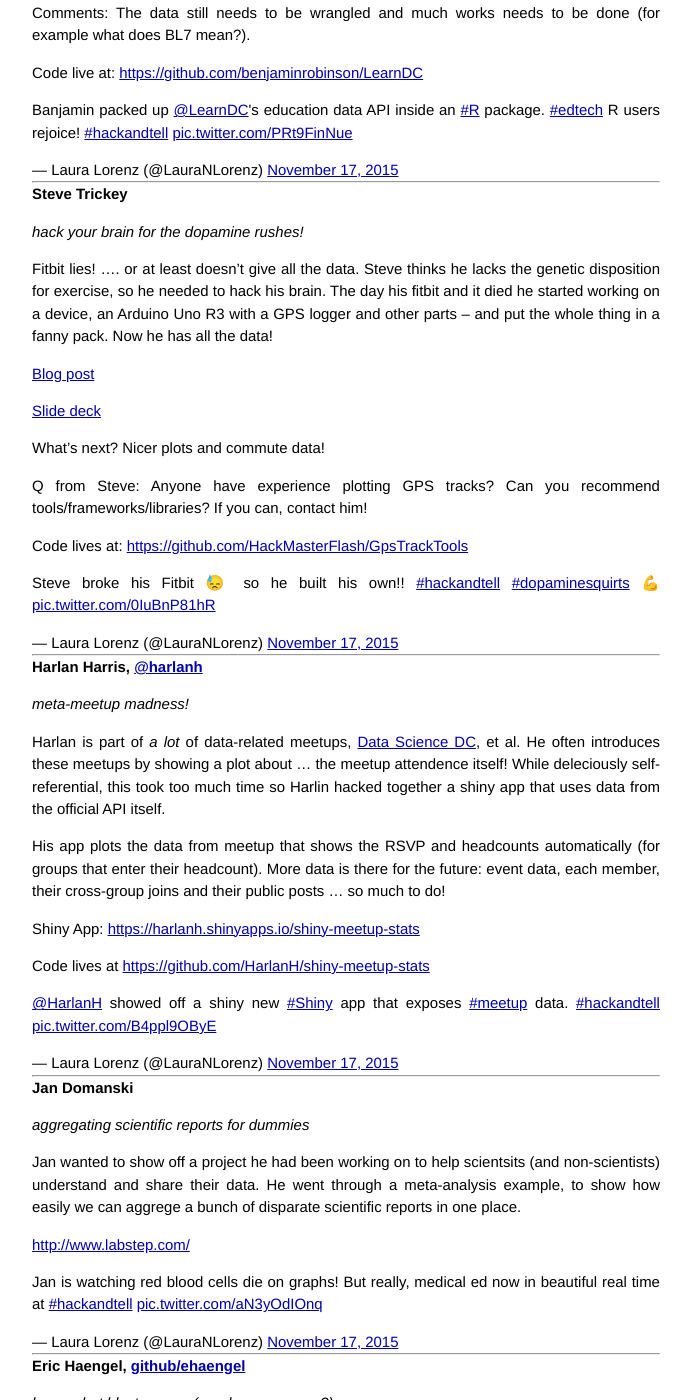
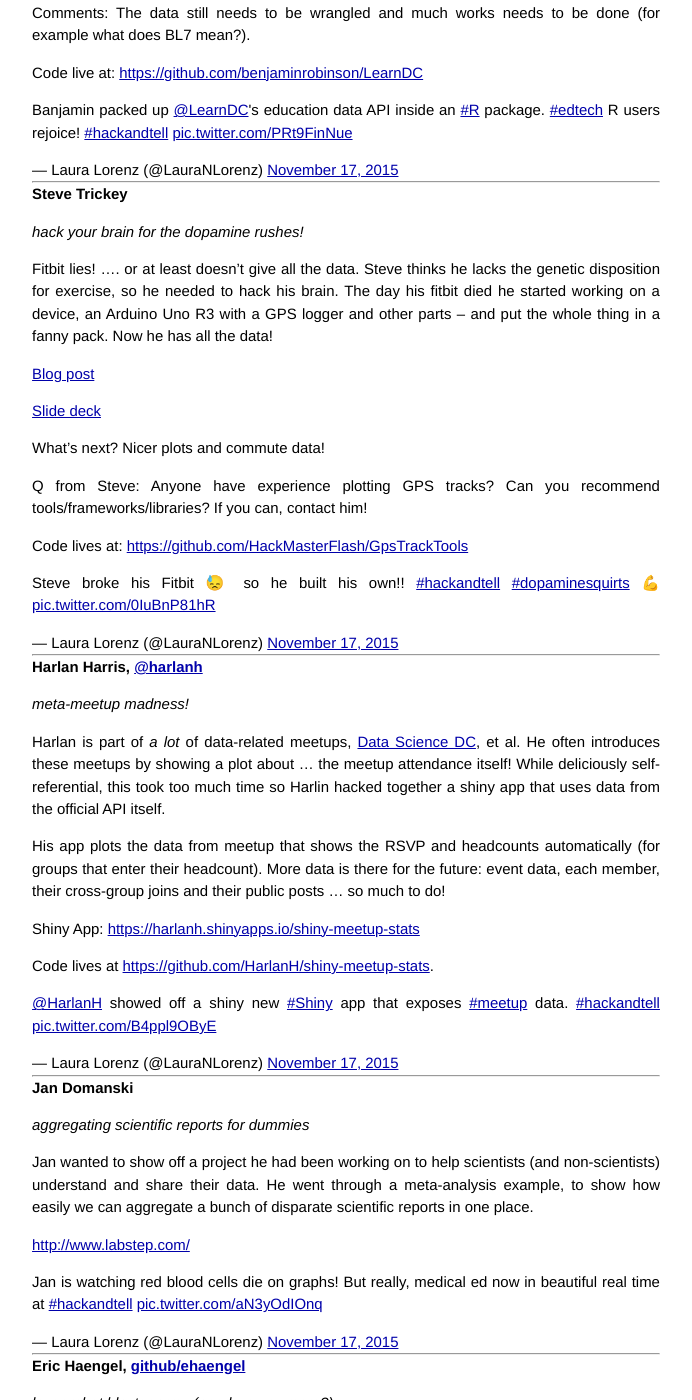
Before and after one commit to dchackandtell/dchackandtell.github.io, a Jekyll site: the page built from _posts/2015/2015-11-18-round-26.md, in a window 1280 px wide and 1400 px high, scrolled down 545 px. Shown: the whole window, without its empty margins (294-986 px from the left). Built offline with Jekyll 4.4.1, drawn with Linux system fonts in a browser that asks for light colours; comment, search, counter and statistics services are not loaded; some of the changed text lies outside the part shown.

Commit message:
Final draft

```diff
--- a/_posts/2015/2015-11-18-round-26.md
+++ b/_posts/2015/2015-11-18-round-26.md
@@ -11,8 +11,8 @@
 # Benjamin Robinson, [github/benjaminrobinson](https://github.com/benjaminrobinson)
 _building beautiful report cards for schools_
 
-Benjamin is part of a team that develops report cards for schools around DC. Man are they pretty, [http://learndc.org/](http://learndc.org/).
-Benjamin however, wanted the data to be more acceiable and develop more applications, so he wrote an R package that connects to their API.
+Benjamin is part of a team that develops report cards for schools around DC [http://learndc.org/](http://learndc.org/). They are pretty!
+Benjamin however, wanted the data to be more accessible so others could develop more applications, so he wrote an R package that connects to their API.
 
 Comments: The data still needs to be wrangled and much works needs to be done (for example what does BL7 mean?).
 
@@ -28,7 +28,7 @@
 
 Fitbit lies! .... or at least doesn't give all the data.
 Steve thinks he lacks the genetic disposition for exercise, so he needed to hack his brain.
-The day his fitbit and it died he started working on a device, an Arduino Uno R3 with a GPS logger and other parts -- and put the whole thing in a fanny pack.
+The day his fitbit died he started working on a device, an Arduino Uno R3 with a GPS logger and other parts -- and put the whole thing in a fanny pack.
  Now he has all the data!
 
 [Blog post](http://onceknewatechnohacker.blogspot.com/)
@@ -50,14 +50,14 @@
 _meta-meetup madness!_
 
 Harlan is part of _a lot_ of data-related meetups, [Data Science DC](http://www.meetup.com/Data-Science-DC/), et al.
-He often introduces these meetups by showing a plot about ... the meetup attendence itself!
-While deleciously self-referential, this took too much time so Harlin hacked together a shiny app that uses data from the official API itself.
+He often introduces these meetups by showing a plot about ... the meetup attendance itself!
+While deliciously self-referential, this took too much time so Harlin hacked together a shiny app that uses data from the official API itself.
 
 His app plots the data from meetup that shows the RSVP and headcounts automatically (for groups that enter their headcount). More data is there for the future: event data, each member, their cross-group joins and their public posts ... so much to do!
 
 Shiny App: [https://harlanh.shinyapps.io/shiny-meetup-stats](https://harlanh.shinyapps.io/shiny-meetup-stats)
 
-Code lives at [https://github.com/HarlanH/shiny-meetup-stats](https://github.com/HarlanH/shiny-meetup-stats)
+Code lives at [https://github.com/HarlanH/shiny-meetup-stats](https://github.com/HarlanH/shiny-meetup-stats).
 
 <blockquote class="twitter-tweet" lang="en"><p lang="en" dir="ltr"><a href="https://twitter.com/HarlanH">@HarlanH</a> showed off a shiny new <a href="https://twitter.com/hashtag/Shiny?src=hash">#Shiny</a> app that exposes <a href="https://twitter.com/hashtag/meetup?src=hash">#meetup</a> data. <a href="https://twitter.com/hashtag/hackandtell?src=hash">#hackandtell</a> <a href="https://t.co/B4ppl9OByE">pic.twitter.com/B4ppl9OByE</a></p>&mdash; Laura Lorenz (@LauraNLorenz) <a href="https://twitter.com/LauraNLorenz/status/666412631599771648">November 17, 2015</a></blockquote>
 <script async src="//platform.twitter.com/widgets.js" charset="utf-8"></script>
@@ -67,8 +67,8 @@
 # Jan Domanski
 _aggregating scientific reports for dummies_
 
-Jan wanted to show off a project he had been working on to help scientsits (and non-scientists) understand and share their data.
-He went through a meta-analysis example, to show how easily we can aggrege a bunch of disparate scientific reports in one place.
+Jan wanted to show off a project he had been working on to help scientists (and non-scientists) understand and share their data.
+He went through a meta-analysis example, to show how easily we can aggregate a bunch of disparate scientific reports in one place.
 
 [http://www.labstep.com/](http://www.labstep.com/)
 
@@ -118,7 +118,7 @@
 rektide built a bike with over 30 lbs of speakers attached including both the amp and the batteries.
 
 Jokes asides, this man has 100 volts between his legs.
-He, "used velcro so he didn't die", which seeing that he was still giving a presentation must have worked pretty well.
+He, "used Velcro so he didn't die", which seeing that he was still giving a presentation must have worked pretty well.
 Parts and pieces were pretty simple -- with the original version taking an hour to setup and the new improved version on 15 minutes.
 
 He also played some awesome tunes w/the bike for us.
@@ -157,7 +157,7 @@
 
 He then generated fake article titles: scientists couldn't figure out which were real!
 
-Code lives [here](https://github.com/thoppe/RNN_science_titles)
+Code lives [here](https://github.com/thoppe/RNN_science_titles).
 
 [The Unreasonable Effectiveness of Recurrent Neural Networks](http://karpathy.github.io/2015/05/21/rnn-effectiveness/)
 
@@ -171,12 +171,12 @@
 # Merav Yuravlivker, [@merav_yurav](https://twitter.com/merav_yurav)
 _mapping sucide bombings with an interactive graph_
 
-In Merav's first hack and tell she took a static visualization from WaPo of suicide attacks in Paris and built an interactive visualization using R and Shiny.
-The data comes alives with both bar charts and a choropleth, including all suicide attacks since 1985.
+In Merav's first H&&T she took a static visualization from WaPo of suicide attacks in Paris and built an interactive visualization using R and Shiny.
+The data comes alive with both bar charts and a choropleth, including all suicide attacks since 1985.
 
 Raw data source from University of Chicago, [cpostdata](http://cpostdata.uchicago.edu/search_new.php).
 
-[Medium post](https://medium.com/@datasocietyco/what-do-suicide-attacks-look-like-globally-8c1f254680d6)
+This hack was inspired by a Medium post she wrote: [What do suicide attacks look like globally?](https://medium.com/@datasocietyco/what-do-suicide-attacks-look-like-globally-8c1f254680d6)
 
 <blockquote class="twitter-tweet" lang="en"><p lang="en" dir="ltr">Educate urself on the <a href="https://twitter.com/hashtag/worldwide?src=hash">#worldwide</a> situation w/ interactive maps of global suicide attack data by Merav <a href="https://twitter.com/hashtag/hackandtell?src=hash">#hackandtell</a> <a href="https://t.co/0SYp320mAV">pic.twitter.com/0SYp320mAV</a></p>&mdash; Laura Lorenz (@LauraNLorenz) <a href="https://twitter.com/LauraNLorenz/status/666432487367798784">November 17, 2015</a></blockquote>
 <script async src="//platform.twitter.com/widgets.js" charset="utf-8"></script>
```
Also changed, not shown: other parts of _posts/2015/2015-11-18-round-26.md (+2 -2 lines).
